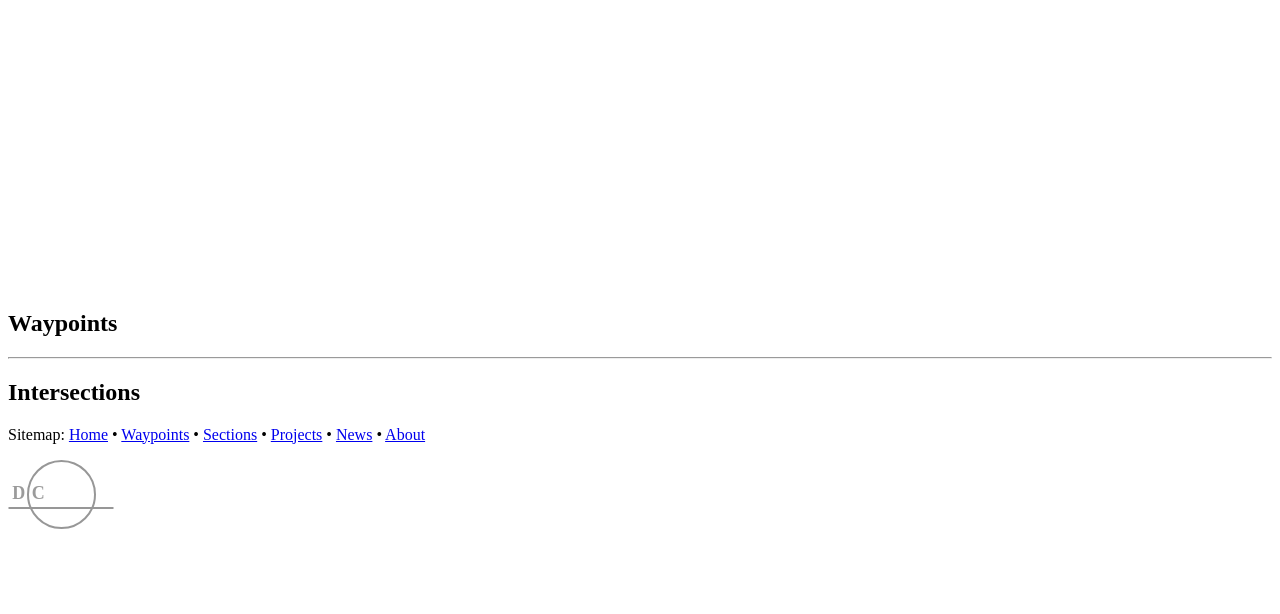
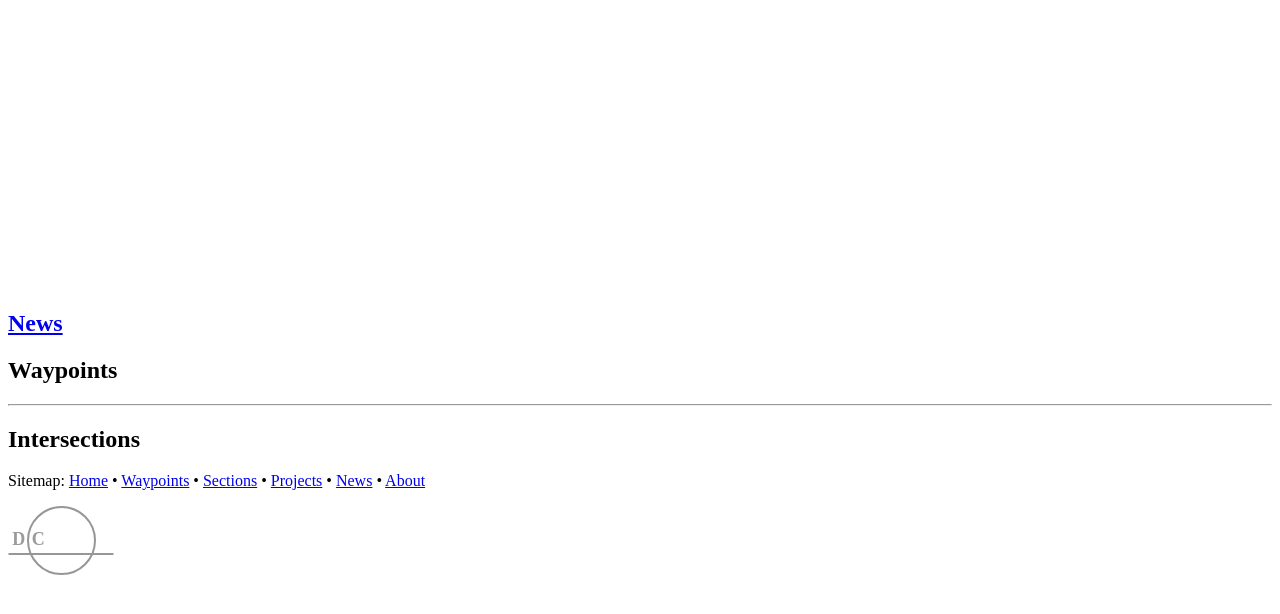
Before and after one commit to caseyg/debcha, a PHP site: template site/templates/home.php in a window 1280 px wide. Shown: the top 614 px of the page. Run offline with PHP 8.4, Linux system fonts and the light colour scheme; the template is opened without the code that fills it, so the values that code supplies are empty; some libraries are stand-ins or nearby versions.

Commit message:
add news to homepage

```diff
--- a/assets/css/index.css
+++ b/assets/css/index.css
@@ -204,6 +204,9 @@ footer {
   padding: 100px 15px;
   text-align: center; }
 
+.home__news li {
+  border-top: 1px solid lightgray; }
+
 /* Kirby Columns */
 .columns {
   margin-right: -2rem; }
--- a/assets/sass/index.scss
+++ b/assets/sass/index.scss
@@ -264,6 +264,10 @@ footer {
   text-align: center;
 }
 
+.home__news li {
+  border-top: 1px solid lightgray;
+}
+
 /* Kirby Columns */
 
 .columns {
--- a/site/templates/home.php
+++ b/site/templates/home.php
@@ -30,10 +30,24 @@
   </div>
 </section>
 
-<div class="container my-4 pb-3 text-center">
+<div class="container my-4 pb-3">
   <div class="row">
     <div class="col-sm-6">
-      <section id="sections" class="text-center">
+      <section class="home__news">
+        <h2><a href="/news">News</a></h2>
+        <ul class="list-unstyled">
+        <?php foreach ($site->find("news")->children()->sortBy('dates', 'desc')->visible()->limit(5) as $news): ?>
+          <li class="media mb-1">
+            <div class="media-body">
+              <h5 class="mt-0 mb-1 pt-3"><a href="<?php echo $news->url() ?>"><?= $news->title() ?></a></h5>
+              <?php if ($news->dates()->isNotEmpty()): ?>
+                <p class="lead"><?php echo $news->date('F j, Y', 'dates') ?></p>
+              <?php endif; ?>
+            </div>
+            <?php if ($news->image()): ?><img class="ml-3 mb-3 pt-3 img-fluid" src="<?php echo $news->image()->crop(100,100)->url() ?>"><?php endif; ?>
+          </li>
+        <?php endforeach; ?>
+      </ul>
       </section>
     </div>
     <div class="col-sm-6">
```
